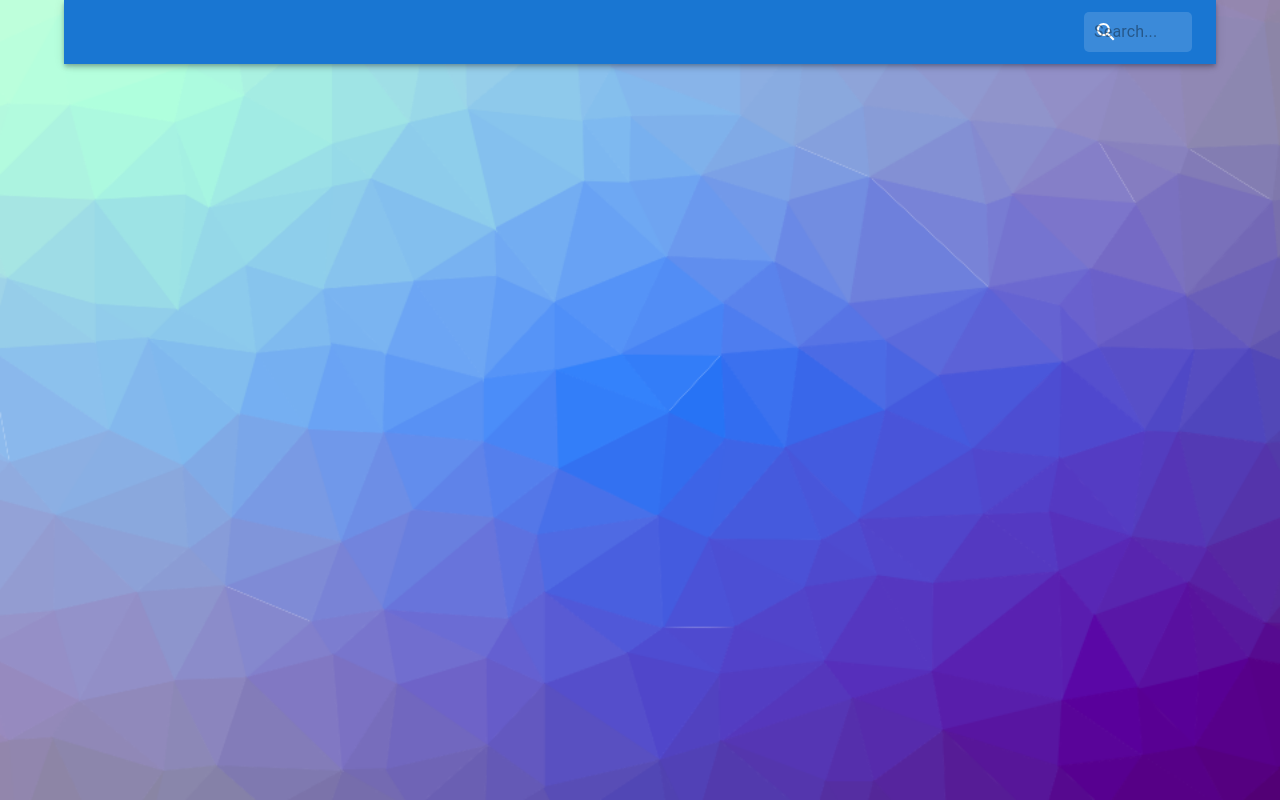
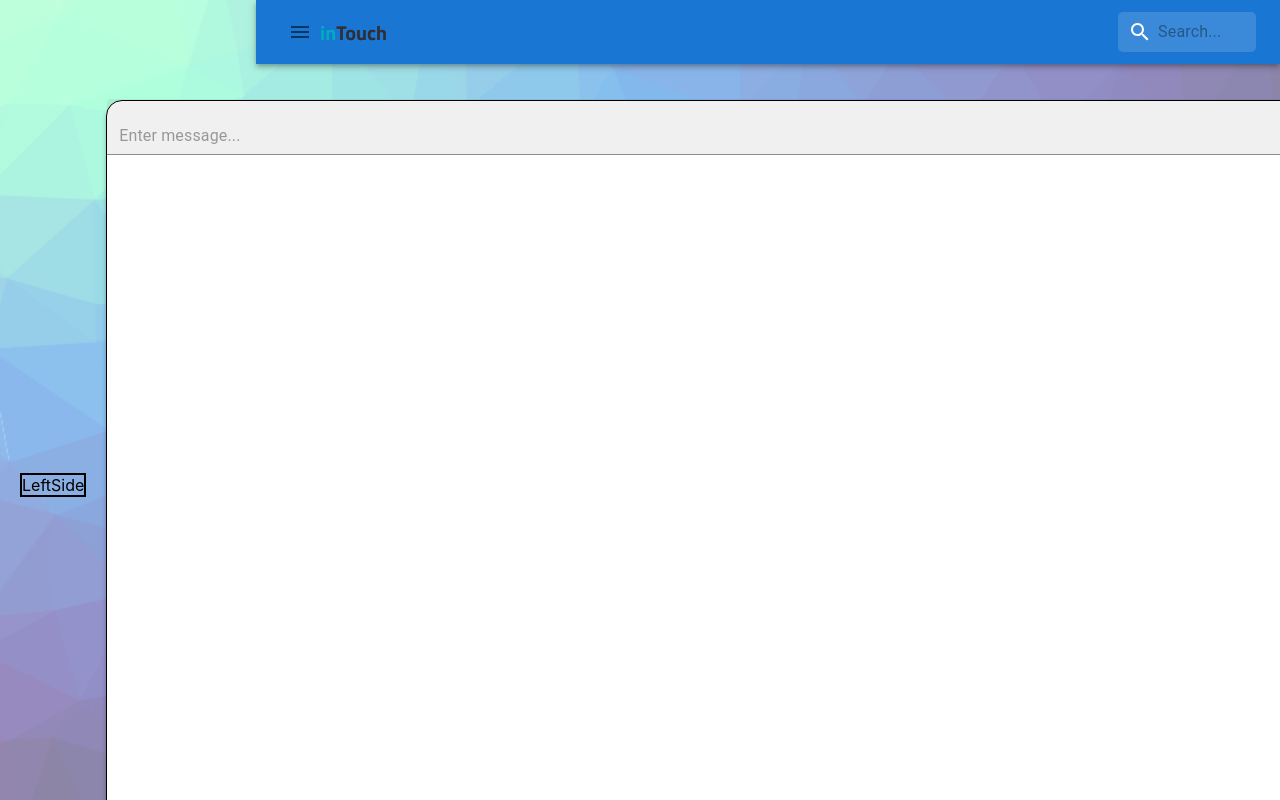
Before and after one commit to PiotrRynio/PiotrRynio-CodersCamp2021.Project-3.TypeScript, a React (Create React App) app: page / in a window 1280 px wide. Built offline with nearby package versions, Linux system fonts and the light colour scheme.

Commit message:
feat: chat section and logo

```diff
--- /dev/null
+++ b/src/components/atoms/Logo/Logo.tsx
@@ -0,0 +1,15 @@
+import { Box } from "@mui/material";
+import logoText from "../../../assets/images/logoText.png";
+
+export const Logo = () => {
+  return (
+    <Box
+      component="img"
+      sx={{
+        height: 27,
+      }}
+      alt="Your logo."
+      src={logoText}
+    />
+  );
+};
--- a/src/components/molecules/Search/Search.module.css
+++ b/src/components/molecules/Search/Search.module.css
@@ -3,6 +3,8 @@
   border-radius: 5px;
   background-color: rgba(255, 255, 255, 0.15);
   margin-left: 0;
+  display: flex;
+
   /*  //height: 50px;*/
 }
 .search:hover {
@@ -24,12 +26,17 @@
   align-items: center;
   justify-content: center;
   padding-left: 10px;
+  padding-right: 10px;
+  margin-right: 10px;
 }
 
 .searchInput {
+  display: flex;
   color: inherit;
-  width: 100%;
+  width: 40%;
+
   padding: 4px 4px 4px 10px;
+  margin-left: 30px;
 }
 
 @media (min-width: 500px) {
--- /dev/null
+++ b/src/components/organisms/ChatSection/ChatSection.module.css
@@ -0,0 +1,11 @@
+.section {
+  width: 1366px;
+  height: 200px;
+}
+
+.messageInput {
+  width: 1300px;
+  border: none;
+  bottom: 2px;
+  margin-top: 100px;
+}
--- /dev/null
+++ b/src/components/organisms/ChatSection/ChatSection.tsx
@@ -0,0 +1,13 @@
+import styles from "./ChatSection.module.css";
+import TextField from "@mui/material/TextField";
+
+export const ChatSection = () => {
+  return (
+    <TextField
+      className={styles.messageInput}
+      variant="filled"
+      aria-label="maximum height"
+      placeholder="Enter message..."
+    />
+  );
+};
--- a/src/components/organisms/SearchAppBar/SearchAppBar.module.css
+++ b/src/components/organisms/SearchAppBar/SearchAppBar.module.css
@@ -0,0 +1,19 @@
+.iconButton {
+  color: inherit;
+  margin-right: 2px;
+}
+
+.typography {
+  flex-grow: 1;
+}
+.appBar {
+  max-width: 80%;
+  margin-top: 10px;
+  margin: 0;
+}
+
+@media (min-width: 500px) {
+  .typography {
+    display: block;
+  }
+}
--- a/src/components/organisms/SearchAppBar/SearchAppBar.tsx
+++ b/src/components/organisms/SearchAppBar/SearchAppBar.tsx
@@ -9,30 +9,25 @@ import InputBase from "@mui/material/InputBase";
 import MenuIcon from "@mui/icons-material/Menu";
 import SearchIcon from "@mui/icons-material/Search";
 import { SearchComponent } from "../../molecules/Search/Search";
+import styles from "./SearchAppBar.module.css";
+import { Logo } from "components/atoms/Logo/Logo";
 
 export const SearchAppBar = () => {
   return (
-    <Box sx={{ flexGrow: 1 }}>
-      <AppBar position="static">
+    <AppBar className={styles.appBar}>
       <Toolbar>
-          {/*          <IconButton
-            size="large"
-            edge="start"
-            color="inherit"
-            aria-label="open drawer"
-            sx={{ mr: 2 }}
-          >
+        <IconButton aria-label="open drawer" className={styles.iconButton}>
           <MenuIcon />
-          </IconButton>*/}
+        </IconButton>
+        <Logo />
         <Typography
           variant="h6"
           noWrap
           component="div"
-            sx={{ flexGrow: 1, display: { xs: "none", sm: "block" } }}
+          className={styles.typography}
         ></Typography>
         <SearchComponent />
       </Toolbar>
     </AppBar>
-    </Box>
   );
 };
--- a/src/components/pages/App/App.module.css
+++ b/src/components/pages/App/App.module.css
@@ -1,3 +1,9 @@
+.topSection {
+  align-self: center;
+  margin: 0;
+  padding: 0;
+}
+
 .background {
   background-image: url("/src/assets/images/background.png");
   background-position: center;
@@ -8,6 +14,29 @@
   height: 100vh;
 }
 
-.container {
-  width: 100px;
+.chatContainer {
+  display: flex;
+  width: 1366px;
+  height: 770px;
+  margin-right: 120px;
+  background-color: white;
+  border: 1px solid #000000;
+  box-sizing: border-box;
+  box-shadow: 0px 4px 4px rgba(0, 0, 0, 0.25);
+  border-radius: 16px;
 }
+
+.main {
+  width: 100%;
+  margin-top: 100px;
+  padding: 0px;
+  display: flex;
+  align-items: center;
+  justify-content: space-between;
+}
+.leftSection {
+  border: black 2px solid;
+  width: 20%;
+  height: 80%;
+  margin: 20px;
+}
--- a/src/components/pages/App/App.tsx
+++ b/src/components/pages/App/App.tsx
@@ -2,14 +2,22 @@ import React from "react";
 import styles from "./App.module.css";
 import { SearchAppBar } from "components/organisms/SearchAppBar/SearchAppBar";
 import { Box, Container } from "@mui/material";
+import { ChatSection } from "../../organisms/ChatSection/ChatSection";
 
 export function App() {
   return (
     <>
-      <Box className={styles.background} />
-      <Container>
-        <SearchAppBar />
-      </Container>
+      <Box className={styles.background}>
+        <div>
+          <SearchAppBar />
+        </div>
+        <div className={styles.main}>
+          <div className={styles.leftSection}>LeftSide</div>
+          <div className={styles.chatContainer}>
+            <ChatSection />
+          </div>
+        </div>
+      </Box>
     </>
   );
 }
```
Also changed, not shown: src/components/molecules/Search/Search.tsx (+0 -40 lines), src/assets/images/logoIcon.png (added), src/assets/images/logoText.png (added). Lines whose indentation alone changed are shown as unchanged.
